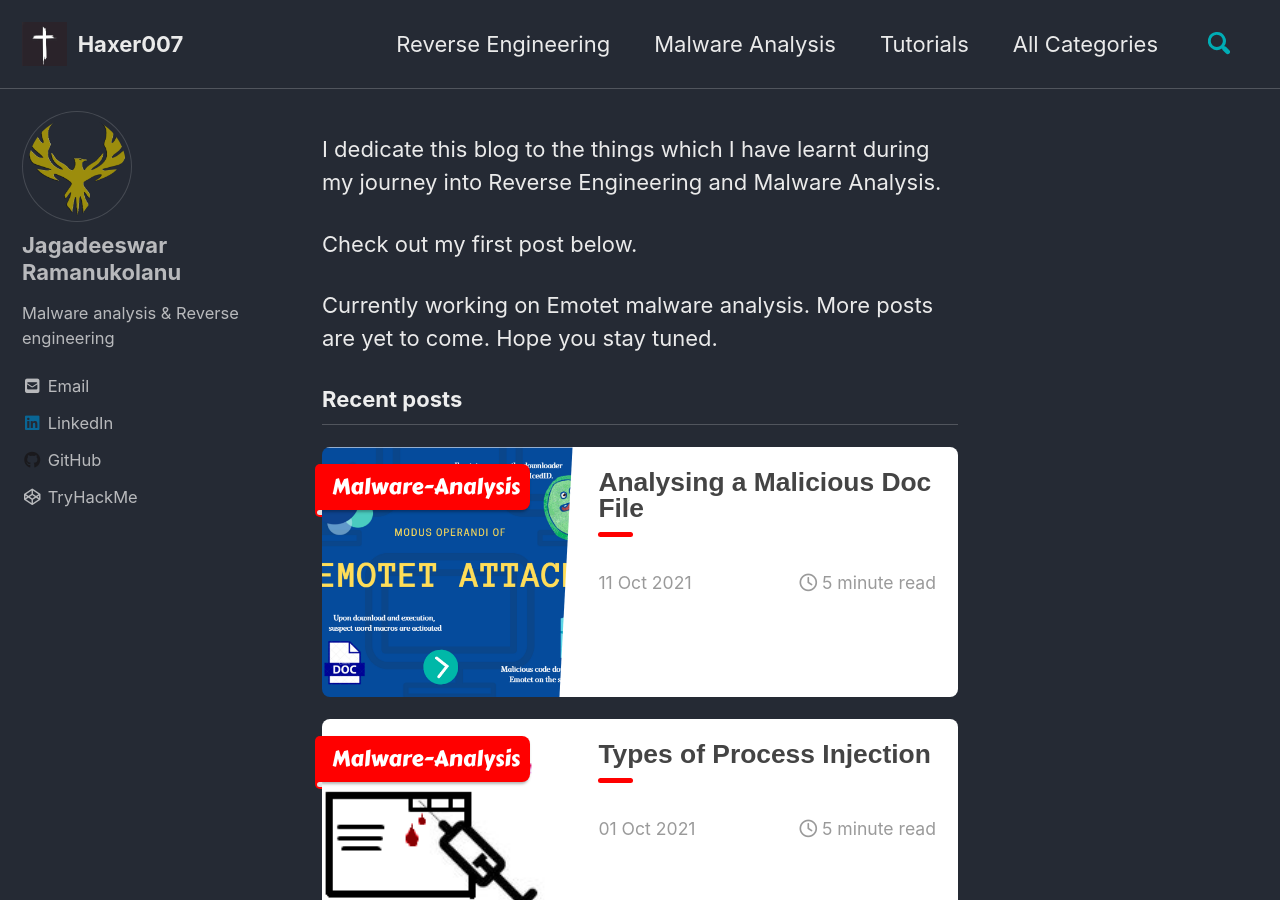
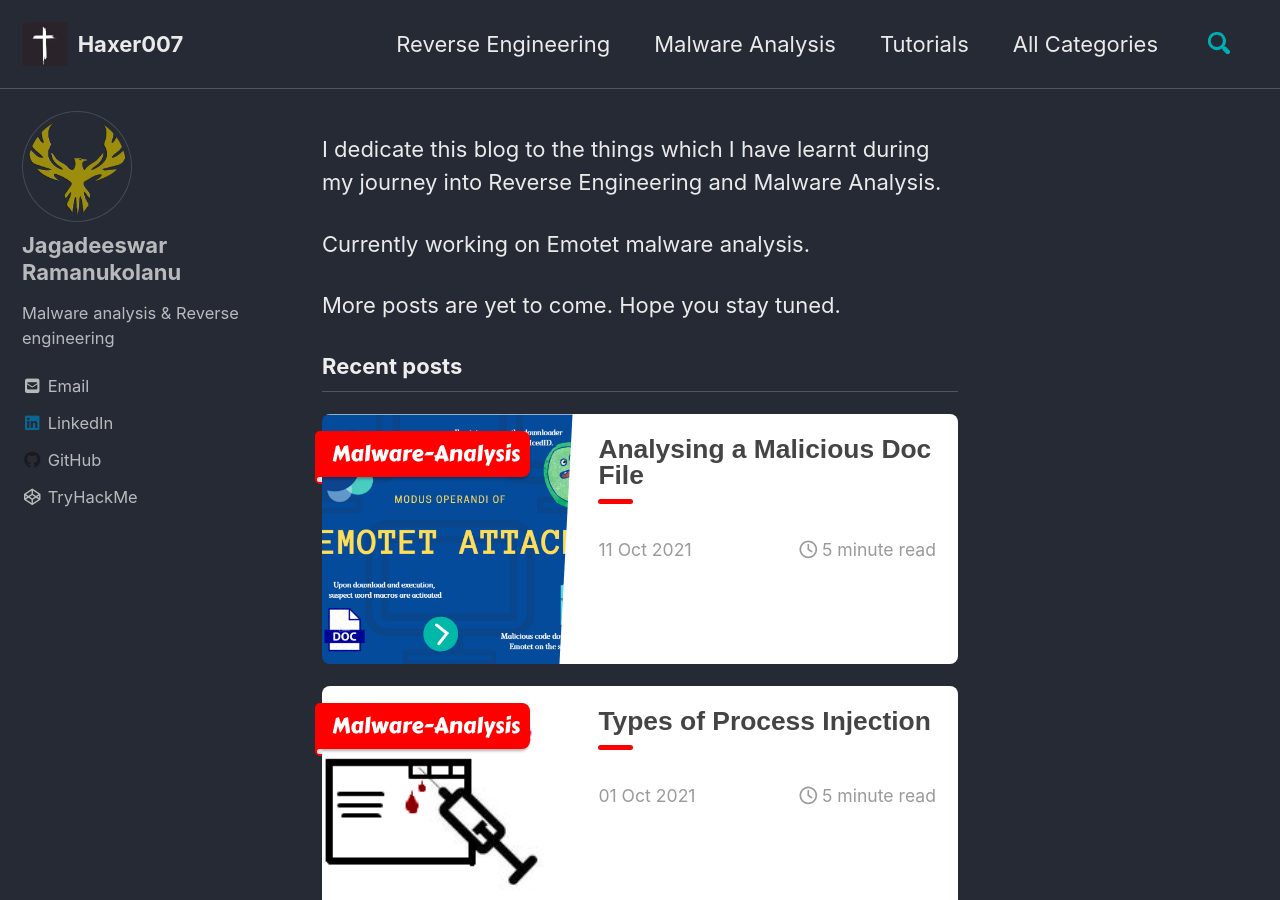
Before and after one commit to Haxer007/haxer007.github.io, a Jekyll site: the page built from Index.MD, in a window 1280 px wide and 900 px high. Built offline with Jekyll 4.4.1, drawn with Linux system fonts in a browser that asks for light colours; cached includes are drawn as plain includes; nearby versions of some CDN libraries.

Commit message:
Update Index.MD

```diff
--- a/Index.MD
+++ b/Index.MD
@@ -5,8 +5,7 @@ author_profile: true
 
 I dedicate this blog to the things which I have learnt during my journey into Reverse Engineering and Malware Analysis.
 
-Check out my first post below.
+Currently working on Emotet malware analysis.
 
-Currently working on Emotet malware analysis.
 More posts are yet to come.
 Hope you stay tuned.
```
